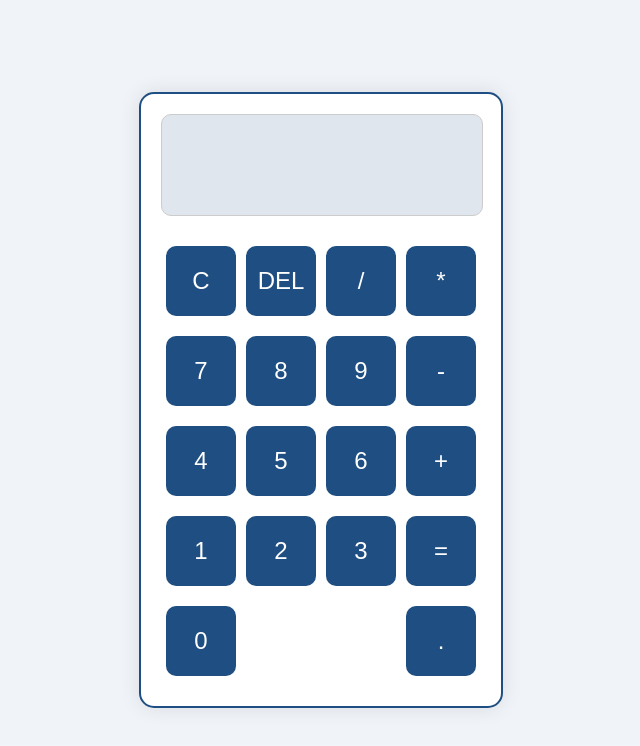
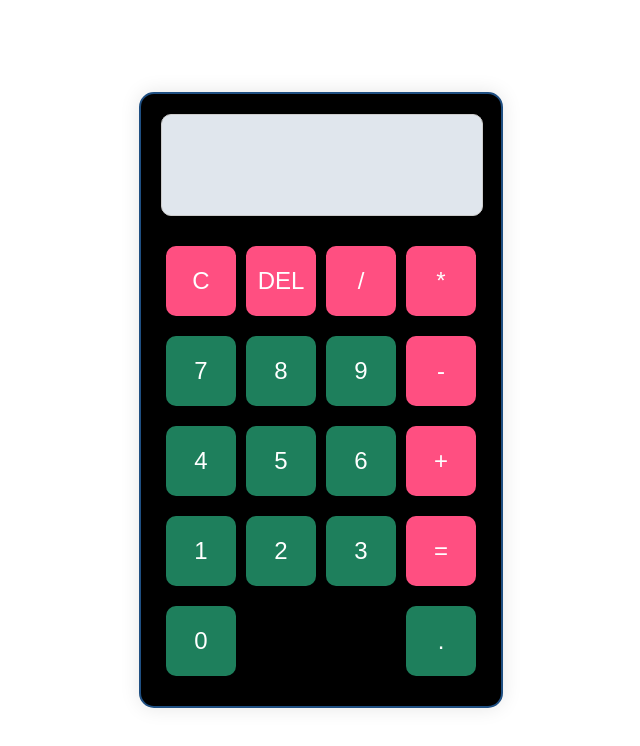
Before and after one commit to rocktharani/Frist-application, a plain HTML site: page index.html in a window 1280 px wide. Shown: the whole page, without its empty margins (319-959 px from the left). Drawn offline with Linux system fonts and the light colour scheme.

Commit message:
Add files via upload

```diff
--- a/index.html
+++ b/index.html
@@ -7,19 +7,19 @@
     <style>
         /* Global Styles */
         body {
-            font-family: 'Arial', sans-serif; /* Modern font */
+            font-family: 'Arial', sans-serif;
             display: flex;
             justify-content: center;
             align-items: center;
             height: 100vh;
             margin: 0;
-            background-color: #f0f4f8; /* Light background */
+            background-color: #ffffff; /* White background */
         }
 
         /* Calculator Container */
         .calculator {
             width: 320px;
-            background-color: #ffffff; /* White background for calculator */
+            background-color: #000000; /* Black background for calculator */
             padding: 20px;
             border-radius: 15px;
             box-shadow: 0 0 20px rgba(0, 0, 0, 0.1);
@@ -48,20 +48,25 @@
             font-size: 1.5em;
             cursor: pointer;
             border-radius: 10px;
-            background-color: #1f4f82; /* Deep blue button background */
-            color: #ffffff; /* White text on buttons */
             border: none;
             transition: background-color 0.3s ease;
         }
 
+        /* Main Buttons (Green) */
+        .main-button {
+            background-color: #1e7f5c; /* Green button background */
+            color: #ffffff; /* White text on buttons */
+        }
+
+        /* Special Operations (Pink) */
+        .special-button {
+            background-color: #ff4f81; /* Pink button background */
+            color: #ffffff; /* White text on buttons */
+        }
+
         /* Button Hover Effects */
         .button:hover {
-            background-color: #163c64; /* Darker blue on hover */
-        }
-
-        /* Active Button State */
-        .button:active {
-            background-color: #0f2a45;
+            opacity: 0.8; /* Simple hover effect */
         }
 
         /* Row Layout */
@@ -75,32 +80,32 @@
     <div class="calculator">
         <input type="text" id="screen" class="screen" disabled />
         <div class="row">
-            <button class="button" onclick="clearScreen()">C</button>
-            <button class="button" onclick="deleteLast()">DEL</button>
-            <button class="button" onclick="input('/')">/</button>
-            <button class="button" onclick="input('*')">*</button>
+            <button class="special-button button" onclick="clearScreen()">C</button>
+            <button class="special-button button" onclick="deleteLast()">DEL</button>
+            <button class="special-button button" onclick="input('/')">/</button>
+            <button class="special-button button" onclick="input('*')">*</button>
         </div>
         <div class="row">
-            <button class="button" onclick="input('7')">7</button>
-            <button class="button" onclick="input('8')">8</button>
-            <button class="button" onclick="input('9')">9</button>
-            <button class="button" onclick="input('-')">-</button>
+            <button class="main-button button" onclick="input('7')">7</button>
+            <button class="main-button button" onclick="input('8')">8</button>
+            <button class="main-button button" onclick="input('9')">9</button>
+            <button class="special-button button" onclick="input('-')">-</button>
         </div>
         <div class="row">
-            <button class="button" onclick="input('4')">4</button>
-            <button class="button" onclick="input('5')">5</button>
-            <button class="button" onclick="input('6')">6</button>
-            <button class="button" onclick="input('+')">+</button>
+            <button class="main-button button" onclick="input('4')">4</button>
+            <button class="main-button button" onclick="input('5')">5</button>
+            <button class="main-button button" onclick="input('6')">6</button>
+            <button class="special-button button" onclick="input('+')">+</button>
         </div>
         <div class="row">
-            <button class="button" onclick="input('1')">1</button>
-            <button class="button" onclick="input('2')">2</button>
-            <button class="button" onclick="input('3')">3</button>
-            <button class="button" onclick="calculate()">=</button>
+            <button class="main-button button" onclick="input('1')">1</button>
+            <button class="main-button button" onclick="input('2')">2</button>
+            <button class="main-button button" onclick="input('3')">3</button>
+            <button class="special-button button" onclick="calculate()">=</button>
         </div>
         <div class="row">
-            <button class="button" onclick="input('0')">0</button>
-            <button class="button" onclick="input('.')">.</button>
+            <button class="main-button button" onclick="input('0')">0</button>
+            <button class="main-button button" onclick="input('.')">.</button>
         </div>
     </div>
 
```
